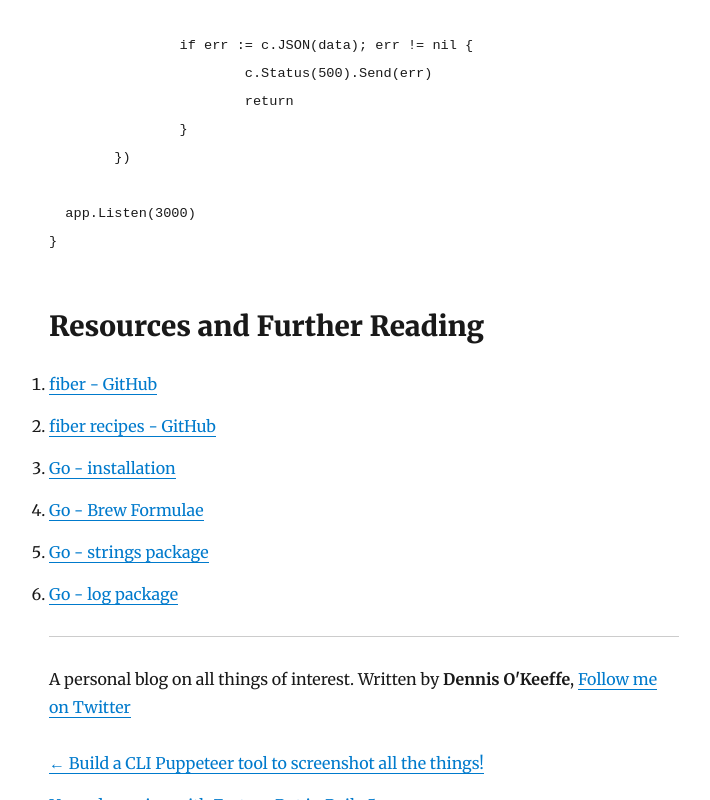
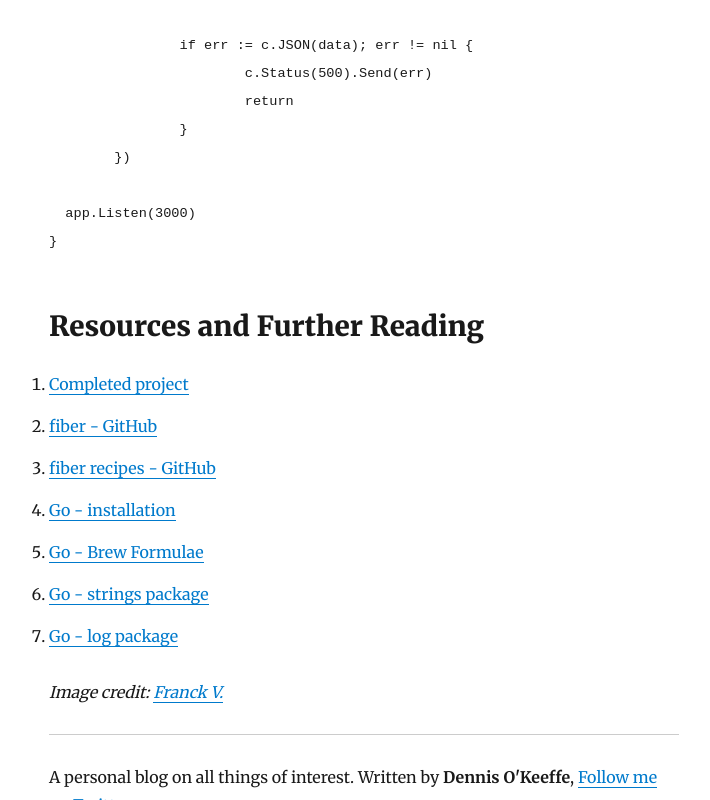
Before and after one commit to okeeffed/dennisokeeffe-blog, a Gatsby site: page /blog/2020-07-04-hello-fiber/ in a window 1280 px wide. Shown: the part 11200-12000 px from the top of the page, without its empty margins (276-986 px from the left). Built offline with nearby package versions, Linux system fonts and the light colour scheme; Gatsby itself is replaced by a stand-in of ours; some packages are replaced by stand-ins of ours; code samples lack their colours.

Commit message:
feat: Add in the Go Fiber images

```diff
--- a/content/blog/2020-07-04-hello-fiber.md
+++ b/content/blog/2020-07-04-hello-fiber.md
@@ -396,9 +396,12 @@ func main() {
 
 ## Resources and Further Reading
 
-1. [fiber - GitHub](https://github.com/gofiber/fiber)
-2. [fiber recipes - GitHub](https://github.com/gofiber/recipes)
-3. [Go - installation](https://golang.org/doc/install)
-4. [Go - Brew Formulae](https://formulae.brew.sh/formula/go)
-5. [Go - strings package](https://golang.org/pkg/strings/)
-6. [Go - log package](https://golang.org/pkg/log/)
+1. [Completed project](https://github.com/okeeffed/hello-fiber)
+2. [fiber - GitHub](https://github.com/gofiber/fiber)
+3. [fiber recipes - GitHub](https://github.com/gofiber/recipes)
+4. [Go - installation](https://golang.org/doc/install)
+5. [Go - Brew Formulae](https://formulae.brew.sh/formula/go)
+6. [Go - strings package](https://golang.org/pkg/strings/)
+7. [Go - log package](https://golang.org/pkg/log/)
+
+_Image credit: [Franck V.](https://unsplash.com/@franckinjapan)_
```
Also changed, not shown: content/assets/2020-07-04-hello-fiber-main-image.png (added), icons/go-fiber.png (added), icons/puppeteer.png (added).
